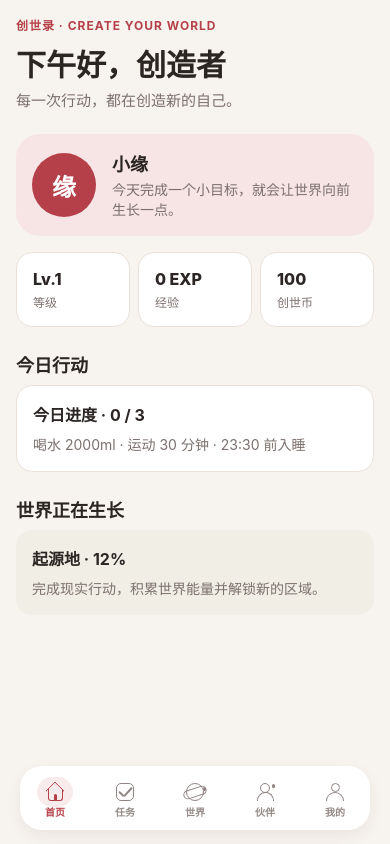
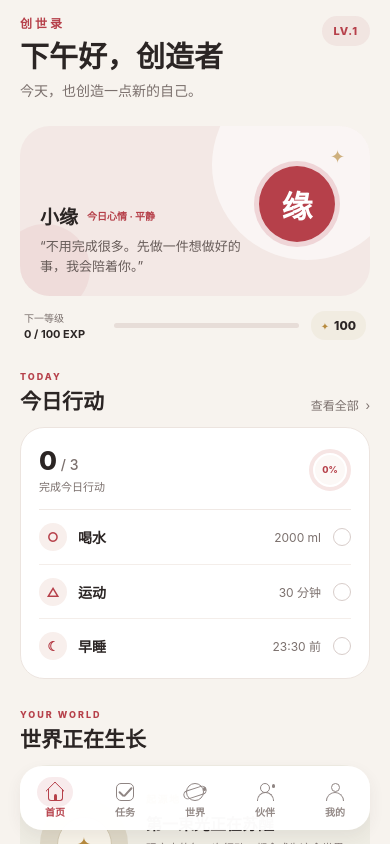
Before and after one commit to xinliucn/genesis-mobile, a React Native app: screen /Home in a window 390 px wide. Built offline with nearby package versions, Linux system fonts and the light colour scheme.

Commit message:
refine: redesign Genesis home experience

```diff
--- a/src/features/home/HomeScreen.tsx
+++ b/src/features/home/HomeScreen.tsx
@@ -1,67 +1,175 @@
-import { StyleSheet, Text, View } from 'react-native';
+import { Pressable, StyleSheet, Text, View } from 'react-native';
+import { colors, radius, spacing } from '../../app/theme/theme';
 import { Screen } from '../../components/Screen';
-import { colors, radius, spacing } from '../../app/theme/theme';
 import { usePlayerStore } from '../../stores/usePlayerStore';
+
+const dailyActions = [
+  { label: '喝水', detail: '2000 ml', symbol: '○' },
+  { label: '运动', detail: '30 分钟', symbol: '△' },
+  { label: '早睡', detail: '23:30 前', symbol: '☾' },
+];
 
 export function HomeScreen() {
   const { level, exp, coins } = usePlayerStore();
+  const expTarget = 100;
+  const expProgress = Math.min(exp / expTarget, 1);
 
   return (
-    <Screen>
-      <Text style={styles.eyebrow}>创世录 · CREATE YOUR WORLD</Text>
-      <Text style={styles.title}>下午好，创造者</Text>
-      <Text style={styles.subtitle}>每一次行动，都在创造新的自己。</Text>
-
-      <View style={styles.hero}>
-        <View style={styles.avatar}><Text style={styles.avatarText}>缘</Text></View>
-        <View style={styles.heroText}>
-          <Text style={styles.companion}>小缘</Text>
-          <Text style={styles.message}>今天完成一个小目标，就会让世界向前生长一点。</Text>
+    <Screen contentStyle={styles.screen}>
+      <View style={styles.header}>
+        <View>
+          <Text style={styles.eyebrow}>创世录</Text>
+          <Text style={styles.title}>下午好，创造者</Text>
+          <Text style={styles.subtitle}>今天，也创造一点新的自己。</Text>
+        </View>
+        <View style={styles.levelBadge}>
+          <Text style={styles.levelText}>LV.{level}</Text>
         </View>
       </View>
 
-      <View style={styles.row}>
-        <Stat label="等级" value={`Lv.${level}`} />
-        <Stat label="经验" value={`${exp} EXP`} />
-        <Stat label="创世币" value={`${coins}`} />
+      <View style={styles.companionScene}>
+        <View style={styles.glowLarge} />
+        <View style={styles.glowSmall} />
+        <Text style={styles.decorStar}>✦</Text>
+        <View style={styles.companionAvatar}>
+          <Text style={styles.companionInitial}>缘</Text>
+        </View>
+        <View style={styles.companionCopy}>
+          <View style={styles.companionNameRow}>
+            <Text style={styles.companionName}>小缘</Text>
+            <Text style={styles.companionMood}>今日心情 · 平静</Text>
+          </View>
+          <Text style={styles.companionMessage}>“不用完成很多。先做一件想做好的事，我会陪着你。”</Text>
+        </View>
       </View>
 
-      <Text style={styles.sectionTitle}>今日行动</Text>
-      <View style={styles.card}>
-        <Text style={styles.cardTitle}>今日进度 · 0 / 3</Text>
-        <Text style={styles.cardText}>喝水 2000ml · 运动 30 分钟 · 23:30 前入睡</Text>
+      <View style={styles.progressStrip}>
+        <View style={styles.progressCopy}>
+          <Text style={styles.progressLabel}>下一等级</Text>
+          <Text style={styles.progressValue}>{exp} / {expTarget} EXP</Text>
+        </View>
+        <View style={styles.expTrack}>
+          <View style={[styles.expFill, { width: `${expProgress * 100}%` }]} />
+        </View>
+        <View style={styles.coinPill}>
+          <Text style={styles.coinMark}>✦</Text>
+          <Text style={styles.coinValue}>{coins}</Text>
+        </View>
       </View>
 
-      <Text style={styles.sectionTitle}>世界正在生长</Text>
+      <View style={styles.sectionHeader}>
+        <View>
+          <Text style={styles.sectionEyebrow}>TODAY</Text>
+          <Text style={styles.sectionTitle}>今日行动</Text>
+        </View>
+        <Pressable><Text style={styles.more}>查看全部  ›</Text></Pressable>
+      </View>
+
+      <View style={styles.actionCard}>
+        <View style={styles.actionSummary}>
+          <View>
+            <Text style={styles.actionCount}>0<Text style={styles.actionTotal}> / 3</Text></Text>
+            <Text style={styles.actionHint}>完成今日行动</Text>
+          </View>
+          <View style={styles.actionRing}>
+            <View style={styles.actionRingInner}><Text style={styles.actionRingText}>0%</Text></View>
+          </View>
+        </View>
+        <View style={styles.divider} />
+        {dailyActions.map((action, index) => (
+          <View key={action.label} style={[styles.actionRow, index > 0 && styles.actionRowBorder]}>
+            <View style={styles.actionSymbol}><Text style={styles.actionSymbolText}>{action.symbol}</Text></View>
+            <Text style={styles.actionLabel}>{action.label}</Text>
+            <Text style={styles.actionDetail}>{action.detail}</Text>
+            <View style={styles.actionCheck} />
+          </View>
+        ))}
+      </View>
+
+      <View style={styles.sectionHeader}>
+        <View>
+          <Text style={styles.sectionEyebrow}>YOUR WORLD</Text>
+          <Text style={styles.sectionTitle}>世界正在生长</Text>
+        </View>
+      </View>
+
       <View style={styles.worldCard}>
-        <Text style={styles.cardTitle}>起源地 · 12%</Text>
-        <Text style={styles.cardText}>完成现实行动，积累世界能量并解锁新的区域。</Text>
+        <View style={styles.worldOrb}>
+          <View style={styles.worldOrbInner} />
+          <Text style={styles.worldSpark}>✦</Text>
+        </View>
+        <View style={styles.worldCopy}>
+          <Text style={styles.worldLabel}>起源地</Text>
+          <Text style={styles.worldTitle}>第一束光正在苏醒</Text>
+          <Text style={styles.worldDescription}>现实中的每一次行动，都会成为这个世界的一部分。</Text>
+          <View style={styles.worldProgressRow}>
+            <View style={styles.worldTrack}><View style={styles.worldFill} /></View>
+            <Text style={styles.worldPercent}>12%</Text>
+          </View>
+        </View>
       </View>
     </Screen>
   );
 }
 
-function Stat({ label, value }: { label: string; value: string }) {
-  return <View style={styles.stat}><Text style={styles.statValue}>{value}</Text><Text style={styles.statLabel}>{label}</Text></View>;
-}
-
 const styles = StyleSheet.create({
-  eyebrow: { color: colors.primary, fontSize: 12, fontWeight: '700', letterSpacing: 1 },
-  title: { color: colors.text, fontSize: 30, fontWeight: '800', marginTop: spacing.sm },
-  subtitle: { color: colors.textSecondary, fontSize: 15, marginTop: spacing.xs },
-  hero: { backgroundColor: colors.primarySoft, borderRadius: radius.lg, padding: spacing.md, marginTop: spacing.lg, flexDirection: 'row', alignItems: 'center' },
-  avatar: { width: 64, height: 64, borderRadius: 32, backgroundColor: colors.primary, alignItems: 'center', justifyContent: 'center' },
-  avatarText: { color: '#fff', fontSize: 24, fontWeight: '800' },
-  heroText: { flex: 1, marginLeft: spacing.md },
-  companion: { color: colors.text, fontSize: 18, fontWeight: '800' },
-  message: { color: colors.textSecondary, fontSize: 14, lineHeight: 20, marginTop: spacing.xs },
-  row: { flexDirection: 'row', gap: spacing.sm, marginTop: spacing.md },
-  stat: { flex: 1, backgroundColor: colors.surface, borderRadius: radius.md, padding: spacing.md, borderWidth: 1, borderColor: colors.border },
-  statValue: { color: colors.text, fontWeight: '800', fontSize: 16 },
-  statLabel: { color: colors.textSecondary, fontSize: 12, marginTop: spacing.xs },
-  sectionTitle: { color: colors.text, fontSize: 18, fontWeight: '800', marginTop: spacing.lg, marginBottom: spacing.sm },
-  card: { backgroundColor: colors.surface, borderRadius: radius.md, padding: spacing.md, borderWidth: 1, borderColor: colors.border },
-  worldCard: { backgroundColor: '#F0EEE5', borderRadius: radius.md, padding: spacing.md },
-  cardTitle: { color: colors.text, fontSize: 16, fontWeight: '700' },
-  cardText: { color: colors.textSecondary, lineHeight: 21, marginTop: spacing.sm },
+  screen: { paddingHorizontal: 20, paddingTop: 14, paddingBottom: 120 },
+  header: { flexDirection: 'row', justifyContent: 'space-between', alignItems: 'flex-start' },
+  eyebrow: { color: colors.primary, fontSize: 12, fontWeight: '800', letterSpacing: 3 },
+  title: { color: colors.text, fontSize: 29, lineHeight: 36, fontWeight: '800', marginTop: 8 },
+  subtitle: { color: colors.textSecondary, fontSize: 14, marginTop: 5 },
+  levelBadge: { paddingHorizontal: 12, paddingVertical: 8, borderRadius: 16, backgroundColor: 'rgba(182,64,74,0.08)', marginTop: 2 },
+  levelText: { color: colors.primary, fontSize: 11, fontWeight: '800', letterSpacing: 1 },
+  companionScene: { minHeight: 170, borderRadius: 30, marginTop: 26, padding: 20, overflow: 'hidden', backgroundColor: '#F3E8E5', justifyContent: 'flex-end' },
+  glowLarge: { position: 'absolute', width: 190, height: 190, borderRadius: 95, backgroundColor: 'rgba(255,255,255,0.58)', right: -32, top: -56 },
+  glowSmall: { position: 'absolute', width: 90, height: 90, borderRadius: 45, backgroundColor: 'rgba(182,64,74,0.07)', left: -20, bottom: -18 },
+  decorStar: { position: 'absolute', right: 25, top: 20, color: 'rgba(183,138,61,0.65)', fontSize: 18 },
+  companionAvatar: { position: 'absolute', right: 30, top: 35, width: 86, height: 86, borderRadius: 43, alignItems: 'center', justifyContent: 'center', backgroundColor: colors.primary, borderWidth: 5, borderColor: 'rgba(255,255,255,0.78)' },
+  companionInitial: { color: '#FFF', fontSize: 31, fontWeight: '800' },
+  companionCopy: { width: '68%' },
+  companionNameRow: { flexDirection: 'row', alignItems: 'center', gap: 9 },
+  companionName: { color: colors.text, fontSize: 19, fontWeight: '800' },
+  companionMood: { color: colors.primary, fontSize: 10, fontWeight: '700' },
+  companionMessage: { color: '#675C59', fontSize: 13, lineHeight: 20, marginTop: 7 },
+  progressStrip: { flexDirection: 'row', alignItems: 'center', marginTop: 14, paddingHorizontal: 4, gap: 12 },
+  progressCopy: { minWidth: 78 },
+  progressLabel: { color: colors.textSecondary, fontSize: 10 },
+  progressValue: { color: colors.text, fontSize: 11, fontWeight: '700', marginTop: 2 },
+  expTrack: { flex: 1, height: 5, borderRadius: 3, overflow: 'hidden', backgroundColor: '#E7DDD8' },
+  expFill: { height: '100%', borderRadius: 3, backgroundColor: colors.primary },
+  coinPill: { flexDirection: 'row', alignItems: 'center', gap: 5, paddingHorizontal: 10, paddingVertical: 7, borderRadius: 14, backgroundColor: '#F1ECE1' },
+  coinMark: { color: colors.gold, fontSize: 10 },
+  coinValue: { color: colors.text, fontSize: 12, fontWeight: '800' },
+  sectionHeader: { flexDirection: 'row', justifyContent: 'space-between', alignItems: 'flex-end', marginTop: 30, marginBottom: 12 },
+  sectionEyebrow: { color: colors.primary, fontSize: 9, fontWeight: '800', letterSpacing: 2 },
+  sectionTitle: { color: colors.text, fontSize: 21, fontWeight: '800', marginTop: 3 },
+  more: { color: colors.textSecondary, fontSize: 12, paddingBottom: 2 },
+  actionCard: { borderRadius: radius.lg, backgroundColor: colors.surface, paddingHorizontal: 18, paddingTop: 17, paddingBottom: 6, borderWidth: 1, borderColor: '#ECE4DF' },
+  actionSummary: { flexDirection: 'row', justifyContent: 'space-between', alignItems: 'center', paddingBottom: 15 },
+  actionCount: { color: colors.text, fontSize: 26, fontWeight: '800' },
+  actionTotal: { color: colors.textSecondary, fontSize: 14, fontWeight: '500' },
+  actionHint: { color: colors.textSecondary, fontSize: 11, marginTop: 2 },
+  actionRing: { width: 42, height: 42, borderRadius: 21, borderWidth: 4, borderColor: colors.primarySoft, alignItems: 'center', justifyContent: 'center' },
+  actionRingInner: { width: 30, height: 30, borderRadius: 15, alignItems: 'center', justifyContent: 'center', backgroundColor: '#FCF8F6' },
+  actionRingText: { color: colors.primary, fontSize: 9, fontWeight: '800' },
+  divider: { height: 1, backgroundColor: '#F0E9E5' },
+  actionRow: { minHeight: 54, flexDirection: 'row', alignItems: 'center' },
+  actionRowBorder: { borderTopWidth: 1, borderTopColor: '#F4EEEA' },
+  actionSymbol: { width: 28, height: 28, borderRadius: 14, alignItems: 'center', justifyContent: 'center', backgroundColor: '#F8EFEC', marginRight: 11 },
+  actionSymbolText: { color: colors.primary, fontSize: 13, fontWeight: '700' },
+  actionLabel: { color: colors.text, fontSize: 14, fontWeight: '700' },
+  actionDetail: { color: colors.textSecondary, fontSize: 12, marginLeft: 'auto', marginRight: 12 },
+  actionCheck: { width: 18, height: 18, borderRadius: 9, borderWidth: 1.5, borderColor: '#D8CDCA' },
+  worldCard: { minHeight: 158, flexDirection: 'row', alignItems: 'center', borderRadius: 28, padding: 20, overflow: 'hidden', backgroundColor: '#EEECE3' },
+  worldOrb: { width: 88, height: 88, borderRadius: 44, backgroundColor: '#DED8C7', alignItems: 'center', justifyContent: 'center', marginRight: 18 },
+  worldOrbInner: { width: 55, height: 55, borderRadius: 28, backgroundColor: '#F7F3E9', borderWidth: 1, borderColor: '#D3CAB3' },
+  worldSpark: { position: 'absolute', color: colors.gold, fontSize: 19 },
+  worldCopy: { flex: 1 },
+  worldLabel: { color: colors.gold, fontSize: 10, fontWeight: '800', letterSpacing: 1.5 },
+  worldTitle: { color: colors.text, fontSize: 16, fontWeight: '800', marginTop: 5 },
+  worldDescription: { color: colors.textSecondary, fontSize: 11, lineHeight: 17, marginTop: 5 },
+  worldProgressRow: { flexDirection: 'row', alignItems: 'center', gap: 8, marginTop: 12 },
+  worldTrack: { flex: 1, height: 4, borderRadius: 2, overflow: 'hidden', backgroundColor: 'rgba(43,37,36,0.08)' },
+  worldFill: { width: '12%', height: '100%', borderRadius: 2, backgroundColor: colors.gold },
+  worldPercent: { color: colors.textSecondary, fontSize: 10, fontWeight: '700' },
 });
```
